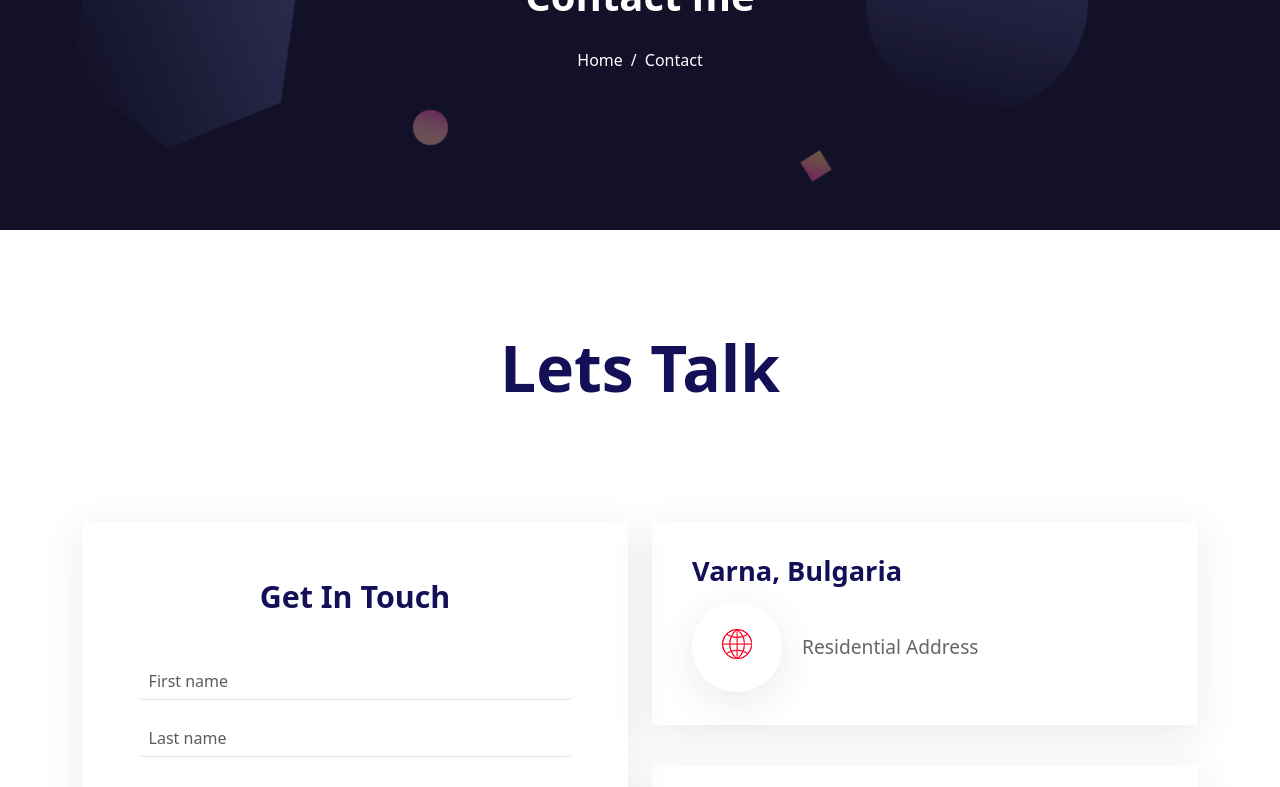
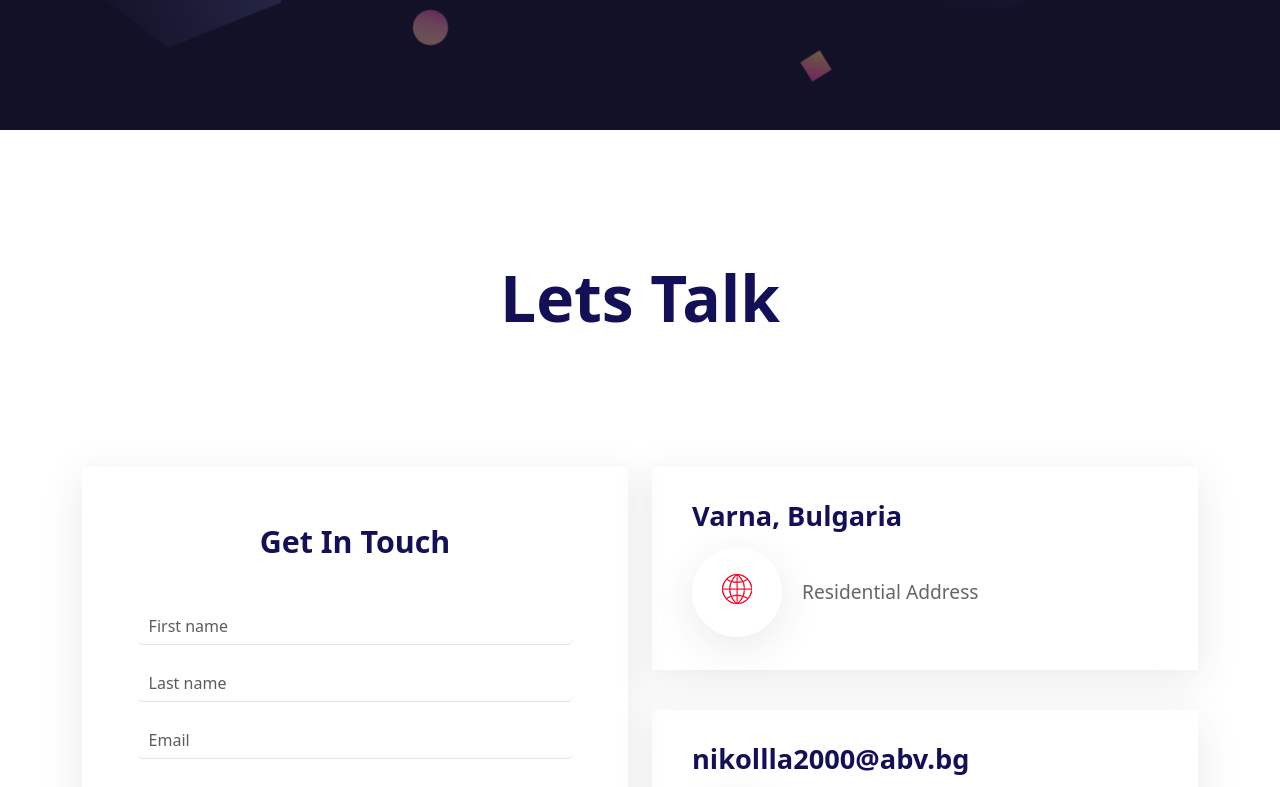
Before and after one commit to Nikolla2000/React-Portfolio-Website, a React (Vite) app in the folder client/: page /contact in a window 1280 px wide. Shown: the part 360-1147 px from the top of the page. Built offline with nearby package versions, Linux system fonts and the light colour scheme.

Commit message:
Added the Footer to the Contact Page

```diff
--- a/client/src/Pages/ContactPage/ContactPage.jsx
+++ b/client/src/Pages/ContactPage/ContactPage.jsx
@@ -1,6 +1,7 @@
 import PageHeaderComponent from "../../Components/PageHeader/PageHeaderComponent"
 import FormSection from "./FormSection"
 import "./ContactPageStyles.scss";
+import Footer from "../../Components/Footer/Footer";
 
 
 const ContactPage = () => {
@@ -8,6 +9,7 @@ const ContactPage = () => {
         <div className="contact-page-wrapper">
             <PageHeaderComponent heading={{title: "Contact me", breadcrumb: "Contact"}}/>
             <FormSection/>
+            <Footer/>
         </div>
     )
 }
--- a/client/src/Pages/ContactPage/ContactPageStyles.scss
+++ b/client/src/Pages/ContactPage/ContactPageStyles.scss
@@ -1,14 +1,15 @@
 @import "../../index.scss";
 
-.contact-page-wrapper {
-    padding: 100px 0;
+.form-section-contactPage {
+    padding: 80px 0;
 
     .contact-page-heading {
         font-size: 4em;
         font-weight: bold;
         color:#131058;
         text-align: center;
-        padding: 100px 0;
+        padding: 50px 0;
+        margin-bottom: 80px;
     }
 
     h2 {
@@ -100,6 +101,9 @@
 
 
 @media screen and (max-width: 740px) {
+    .contact-page-heading {
+        margin-bottom: 20px !important;
+    }
     .info-item {
         h2 {
             font-size: 1.5em !important;
```
